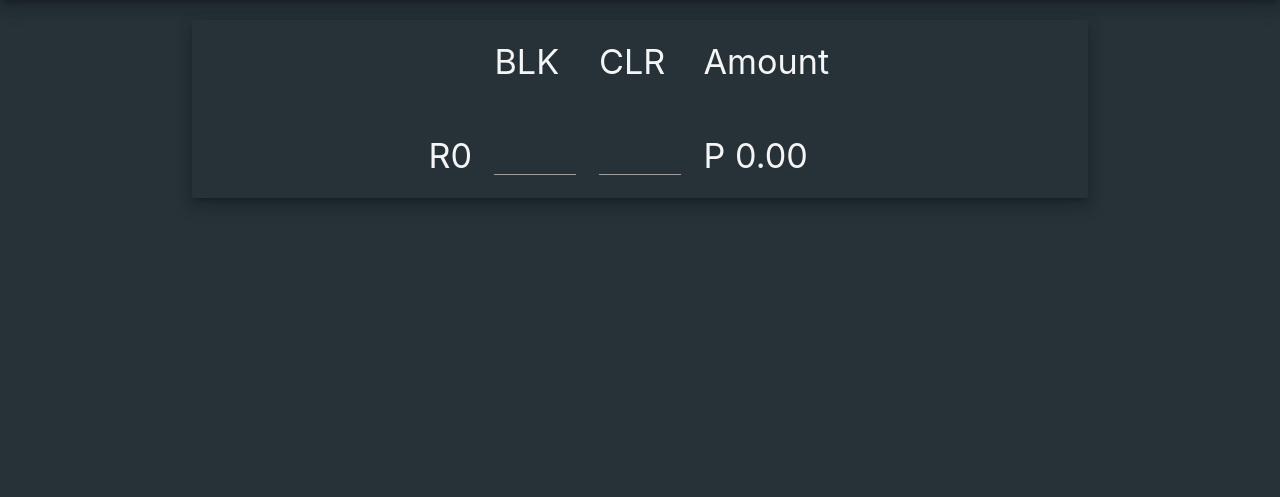
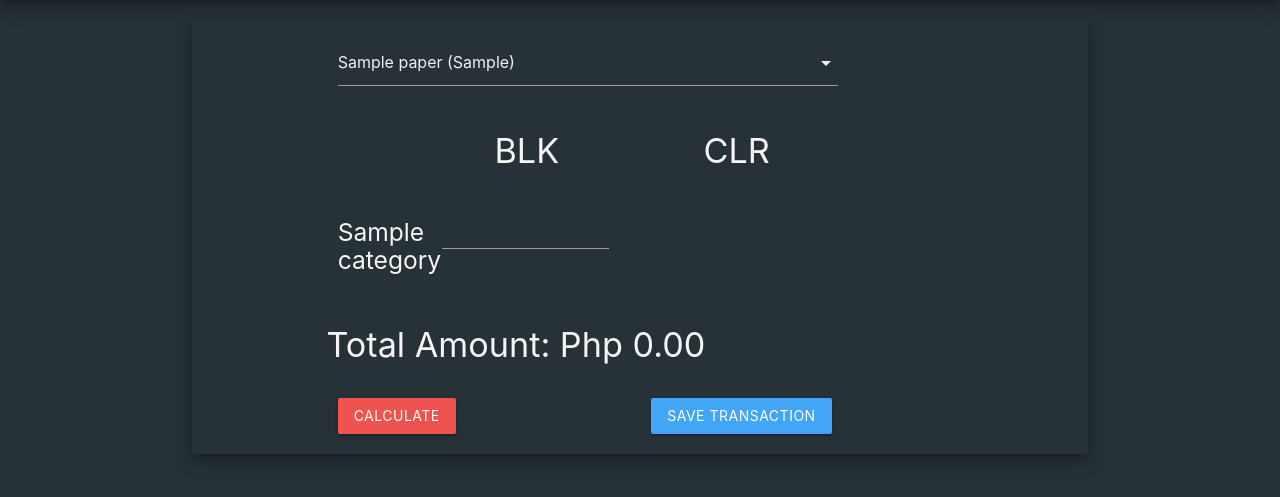
Before and after one commit to jackjereza08/the_print, a Flask app: page / in a window 1280 px wide. Shown: the part 64-561 px from the top of the page. Run offline with Flask 2, Linux system fonts and the light colour scheme; tables that the repository leaves empty hold one stand-in row (values such as "Sample post"); parts of the project's set-up code (start-up, migrations or seed data) failed here and were passed over.

Commit message:
Added functionality on main page

```diff
--- a/app/templates/index.html
+++ b/app/templates/index.html
@@ -4,27 +4,108 @@
 <div class="container">
     <div class="card z-depth-3 blue-grey darken-4">
         <div class="container">
-            <div class="row">
-                <div class="col s3 m3 l3"></div>
-                <div class="col s3 m3 l2"><h4>BLK</h4></div>
-                <div class="col s3 m3 l2"><h4>CLR</h4></div>
-                <div class="col s3 m3 l5"><h4>Amount</h4></div>
+            <!-- <span id="test">Change this</span>
+            <span id="test1">Change this</span>
+            <a href="javascript:test()">Change</a> -->
+            <form action="#" id="the_form" method="post" class="row padding-top-5">
+                {{ form.csrf_token }}
+                <div class="row">
+                    <div class="input-field row">
+                        <div class="col l10">
+                        {{form.paper}}
+                    </div>
+                </div>
+                <div class="row">
+                    <div class="col s3 m3 l3"></div>
+                    <div class="col s3 m3 l4"><h4>BLK</h4></div>
+                    <div class="col s3 m3 l2"><h4>CLR</h4></div>
+                </div>
+                <div class="col l2">
+                    <div class="row">
+                        {% if categories %}
+                        {% for category in categories %}
+                        <div class="col l12">
+                            <h5>{{category.category_name}}</h5>
+                        </div>
+                        {% endfor %}
+                        {% endif %}
+                    </div>
+                </div>
+                <div class="col l10">
+                    {% for cat in form.categories %}
+                    {{cat(class='col l4 white-text')}}
+                    <div class="col l1"></div>
+                    {% endfor %}
+                </div>
             </div>
             <div class="row">
-                <div class="col s3 m3 l3"><h4 class="right">R0</h4></div>
-                <div class="col s3 m3 l2 input-field">
-                    <input class="white-text" type="text" name="" id="">
+                <h4>Total Amount: Php <span id="total_amount">0.00</span></h4>
+            </div>
+            <div class="row">
+                <div class="col l6">
+                    <input type="button" id="calculate" class="btn red lighten-1" value="Calculate">
                 </div>
-                <div class="col s3 m3 l2 input-field">
-                    <input class="white-text" type="text" name="" id="">
+                <div class="col l4">
+                    <input type="button" id="save" class="btn blue lighten-1" value="Save Transaction">
                 </div>
-                <div class="col s3 m3 l5"><h4>P 0.00</h4></div>
             </div>
-            {% for paper in papers %}
-                {{paper.name}}
-                {{paper.dimension}}
-            {% endfor %}
+            </form>
         </div>
     </div>
 </div>
+
 {% endblock %}
+{% block scripts %}
+<script>
+    // Initialization of select form.
+    $(document).ready(function(){
+        $('select').formSelect();
+        // Button calculate clicked.
+        $("#calculate").click(function(){
+            $('#total_amount').text("...");
+            calculate();
+        });
+
+        $("#save").click(function(){
+            $('#total_amount').text("...");
+            save_transaction();
+        });
+
+    });
+
+    function calculate() {
+        var input_list = []
+        $('#the_form input[type=number]').each(function(){
+            input_list.push($(this).val());
+        });
+
+        $.post("{{ url_for('home.json_this') }}",{
+            paper: JSON.stringify($("select[name=paper]").val()),
+            sheets: JSON.stringify(input_list)
+        }).done(function(response){
+            $('#total_amount').text(response['total_amount']);
+        }).fail(function(){
+            $('#total_amount').text('Error');
+        });
+    }
+
+    function save_transaction(){
+        var input_list = []
+        $('#the_form input[type=number]').each(function(){
+            input_list.push($(this).val());
+        });
+
+        $.post("{{ url_for('home.save_transaction') }}",{
+            paper: JSON.stringify($("select[name=paper]").val()),
+            sheets: JSON.stringify(input_list)
+        }).done(function(response){
+            $('#total_amount').text(response['total_amount']);
+            if(response['status'] == 'Success'){
+                location.reload()
+            }
+        }).fail(function(){
+            $('#total_amount').text('Error');
+        });
+    }
+</script>
+{% endblock %}
--- a/app/views/home.py
+++ b/app/views/home.py
@@ -1,10 +1,142 @@
-from flask import Blueprint, render_template
+"""Home Page
+This module contains program code for calculating the printing sales
+per transaction.
+"""
+
+from datetime import date
+from flask import (Blueprint, render_template, jsonify, request, redirect,
+    url_for, flash
+)
 from app import db
-from ..models import Paper
+from ..models import Paper, PrintCategory, PrintPrice, Sale
+from ..forms import IndexForm
+import json
+from sqlalchemy import text
 
 home = Blueprint("home", __name__)
 
+""" Returns the index page for print transaction page.
+Also returns neccessary information to the user like how much the print
+cost will be.
+"""
 @home.route("/home")
 @home.route("/")
 def index():
-    return render_template("index.html")
+    try:
+
+        # Get list of print categories in the database.
+        categories = PrintCategory.query.filter_by(status=1).all()
+        # Get list of papers in the database.
+        papers = Paper.query.all()
+        # Extract id_category in categories object.
+        id_category_list = [cat.id_category for cat in categories]
+        # Get list of print_price.
+        print_prices = PrintPrice.query.filter(
+            PrintPrice.id_category.in_(id_category_list),
+            PrintPrice.id_paper==1,
+        ).all()
+        # Instantiate form for Index Page.
+        form = IndexForm()
+        # Add list of papers as radiobutton.
+        form.paper.choices = [
+            (paper.id_paper, f"{paper.name} ({paper.dimension})")
+            for paper in papers
+        ]
+        # Create new input field using the number of print_price.
+        for _ in print_prices:
+            form.categories.append_entry()
+
+        # Rename the input field.
+        for i in range(len(print_prices)):
+            form.categories.entries[i].name = print_prices[i].id_print_price
+
+        return render_template(
+            "index.html",
+            categories=categories,
+            form=form,
+        )
+    except:
+        return redirect(url_for('paper.index'))
+
+
+@home.route("/testjson", methods=["GET", "POST"])
+def json_this():
+    amount_list = calculate()
+
+    return jsonify(
+        {
+            'total_amount': sum(amount_list)
+        }
+    )
+
+
+@home.route("/savetransaction", methods=["GET", "POST"])
+def save_transaction():
+    try:
+        amount_list = calculate()
+        print_prices = get_print_prices()
+        sheets = json.loads(request.form["sheets"])
+
+        # Save to the database.
+        for amount, price_id, sheet in zip(
+                        amount_list,
+                        [price_id.id_print_price for price_id in print_prices],
+                        [sheet for sheet in sheets],
+                                    ):
+            if amount!=0:
+                sale = Sale(
+                    id_print_price=price_id,
+                    no_pages=sheet,
+                    value=amount,
+                    transaction_date=date.today()
+                )
+                db.session.add(sale)
+                db.session.commit()
+                flash('Saved Successfully!')
+    except:
+        db.session.rollback()
+        flash('Unexpected Error')
+
+    return jsonify(
+        {
+            'total_amount': sum(amount_list),
+            'status': 'Success'
+        }
+    )
+
+
+def calculate():
+    # Get input values via Ajax in Dictionary format.
+    input_dict = json.loads(request.form["sheets"])
+
+    print_prices = get_print_prices()
+
+    price_list = [price.price for price in print_prices]
+
+    # Convert '' into 0.
+    for i in range(len(input_dict)):
+        if input_dict[i] == "":
+            input_dict[i] = 0
+
+    amount_list = []
+    for price, sheet in zip(price_list, input_dict):
+        price = float(price)
+        sheet = float(sheet)
+        amount_list.append(price*sheet)
+
+    return amount_list
+
+
+def get_print_prices():
+    # Get list of print categories in the database.
+    categories = PrintCategory.query.filter_by(status=1).all()
+    # Extract id_category in categories object.
+    id_category_list = [cat.id_category for cat in categories]
+    paper = request.form["paper"]
+    # Get the list of print prices from the database based on the list
+    # of active categories and
+    print_prices = PrintPrice.query.filter(
+        PrintPrice.id_category.in_(id_category_list)
+    ).filter(PrintPrice.id_paper==text(f'{paper}')).all()
+
+    return print_prices
```
